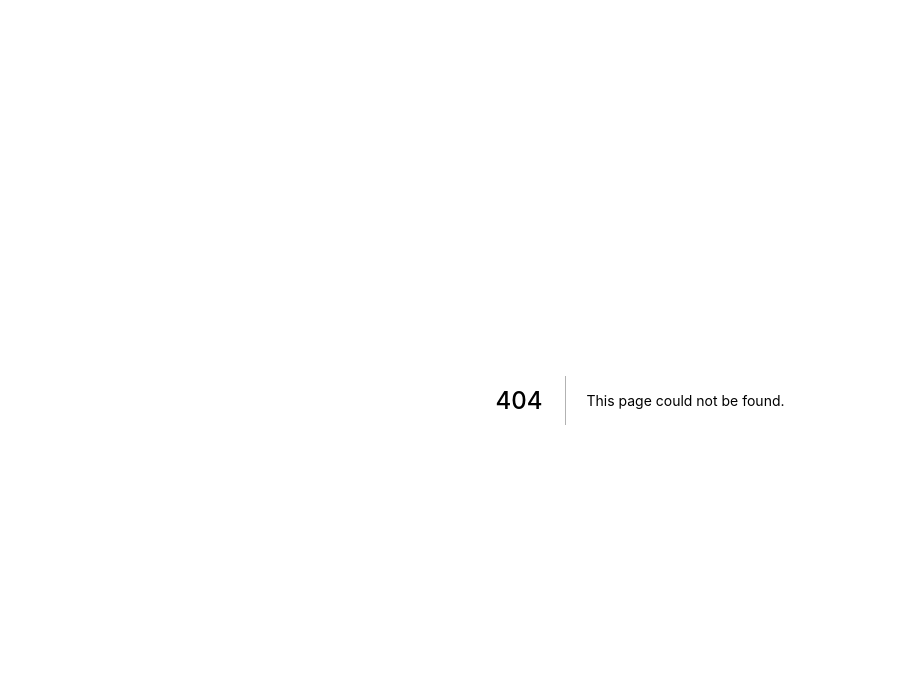
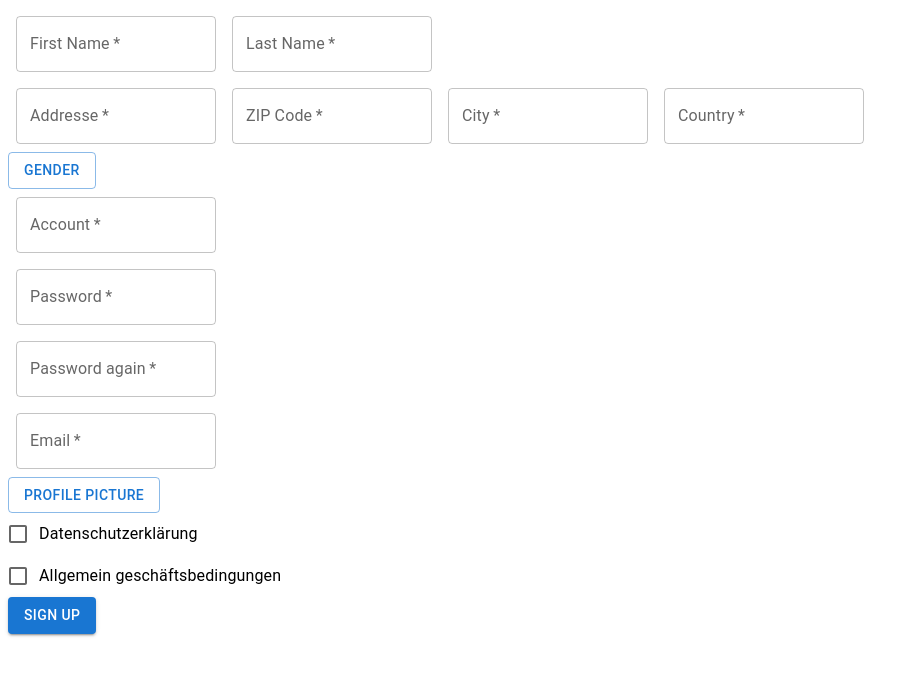
Before and after one commit to Latumi1192/pet_betreuung, a Next.js app: page /signup in a window 1280 px wide. Before the commit this address had no page. Shown: the top 676 px of the page, without its empty margins (0-920 px from the left). Built offline with nearby package versions, Linux system fonts and the light colour scheme.

Commit message:
clean up

```diff
--- /dev/null
+++ b/pages/signup/index.tsx
@@ -0,0 +1,8 @@
+import React from 'react';
+import SignUp_Page from '../../components/SignUp_Page';
+
+const SignUpPage = () => {
+  return <SignUp_Page />;
+};
+
+export default SignUpPage;
```
Also changed, not shown: pages/index.tsx (+4 -6 lines), pages/signin/index.tsx (added, +8 -0 lines), components/SignIn_Page.tsx (renamed from pages/Components/SignIn_Page.tsx), components/SignUp_Page.tsx (renamed from pages/Components/SignUp_Page.tsx).
